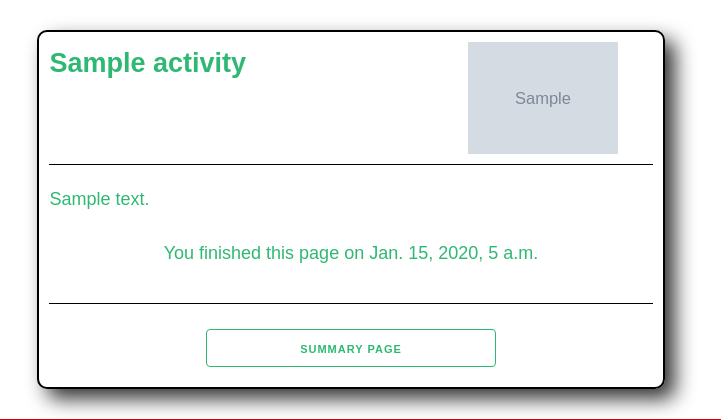
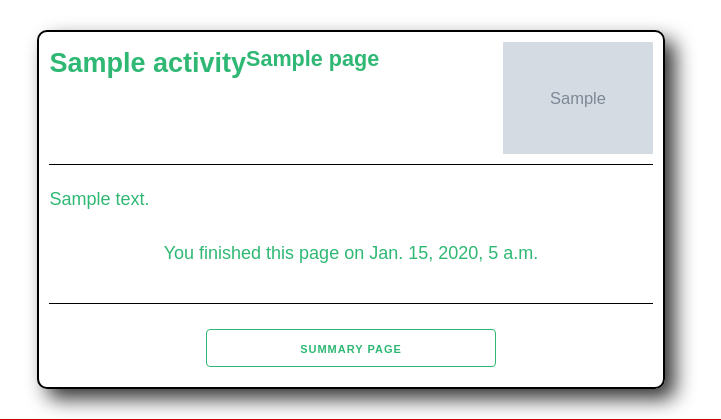
Before and after one commit to JMorris1575/confirmation2018, a Django app: a page that uses confirmation/activity/templates/activity/base_activity.html in a window 1280 px wide. Shown: the part 97-517 px from the top of the page, without its empty margins (289-1010 px from the left). Run offline with Django 3.2, Linux system fonts and the light colour scheme; a user stored in the database is signed in; tables that the repository leaves empty hold one stand-in row (values such as "Sample post"); grey boxes marked "Sample" are stand-in pictures; parts of the project's set-up code (start-up, migrations or seed data) failed here and were passed over.

Commit message:
Working on Edit page for multi-choice questions

```diff
--- a/confirmation/activity/models.py
+++ b/confirmation/activity/models.py
@@ -81,13 +81,6 @@ class Page(models.Model):
         else:
             return '/activity/' + slug + '/' + str(index + 1) + '/'
 
-    # def get_index(self):
-    #     """
-    #     returns the index of the current page
-    #     :return: integer
-    #     """
-    #     return self.index
-
 
 class Response(models.Model):
     user = models.ForeignKey(settings.AUTH_USER_MODEL, on_delete=models.CASCADE)
@@ -96,9 +89,9 @@ class Response(models.Model):
     created = models.DateTimeField(auto_now_add=True)
     last_edited = models.DateTimeField(auto_now=True)
     essay = models.TextField(blank=True)
-    multi_choice = models.CharField(max_length=1, blank=True)
-    true_false = models.NullBooleanField(null=True)
-    correct = models.NullBooleanField()
+    multi_choice = models.PositiveSmallIntegerField(null=True, blank=True)
+    true_false = models.BooleanField(default=False)
+    correct = models.NullBooleanField(null=True)
     completed = models.BooleanField(default=False)
 
     def __str__(self):
@@ -144,6 +137,10 @@ class Choice(models.Model):
     def choiceLetter(self, index):
         return chr(64 + index) + ') '
 
+    def correct_choice(self):
+        print('Choices = ', Choice.objects.filter(page=self.page))
+        return Choice.objects.get(page=self.page, correct=True)
+
 
     class Meta:
         ordering = ['page', 'index']
--- a/confirmation/activity/templates/activity/base_activity.html
+++ b/confirmation/activity/templates/activity/base_activity.html
@@ -5,11 +5,16 @@
     <div class="container">
         <div class="offset-by-two eight columns activity-text shadowed">
             <div class="row separator">
-                <div class="eight columns heading">
+                <div class="page-image">
+                    <img src="{% static 'images/illustrations/' %}{{ activity.image }}" width="150" />
+                </div>
+                <div class="heading">
                     {{ activity }}
                 </div>
-                <div class="four columns">
-                    <img src="{% static 'images/illustrations/' %}{{ activity.image }}" width="150" />
+                <div class="row">
+                     <p class="sub-heading">
+                         {{ page.title }}
+                     </p>
                 </div>
             </div>
             <div class="page-text row">
--- a/confirmation/activity/views.py
+++ b/confirmation/activity/views.py
@@ -120,12 +120,20 @@ class PageEditView(ResponseMixin, View):
         context = {'activity': activity, 'page': page, 'response': response}
         if page.page_type == 'ES':
             self.template_name = 'activity/essay_edit.html'
+        elif page.page_type == 'MC':
+            self.template_name = 'activity/multi-choice-edit.html'
+            choices = Choice.objects.filter(page=page)
+            context['choices'] = choices
+
         return render(request, self.template_name, context)
 
     def post(self, request, activity_slug=None, page_index=None):
         activity, page, response = self.get_response_info(request.user, activity_slug, page_index)
-        response.essay = request.POST['essay'].strip()
-        response.save()
+        if page.page_type == 'ES':
+            response.essay = request.POST['essay'].strip()
+            response.save()
+        elif page.page_type == 'MC':
+            pass
         return redirect('page', activity_slug, page_index)
 
 
--- a/confirmation/static/site/css/custom.css
+++ b/confirmation/static/site/css/custom.css
@@ -73,6 +73,18 @@ header {
     font-family: 'Arial', sans;
     font-weight: bold;
     font-size: 1.5em;
+    float: left;
+}
+
+.sub-heading {
+    font-family: 'Arial', sans;
+    font-weight: bold;
+    font-size: 1.2em;
+    float: left;
+}
+
+.page-image {
+    float: right;
 }
 
 .inactive-link {
```
Also changed, not shown: confirmation/activity/templates/activity/edit-delete.html (added, +14 -0 lines), confirmation/activity/templates/activity/essay.html (+1 -14 lines), confirmation/activity/templates/activity/multi-choice-edit.html (added, +21 -0 lines), confirmation/activity/templates/activity/multi-choice.html (+18 -3 lines), confirmation/activity/migrations/0014_auto_20180130_2018.py (added), confirmation/activity/migrations/0015_auto_20180130_2145.py (added), confirmation/activity/migrations/0016_auto_20180130_2154.py (added), 1 other file.
